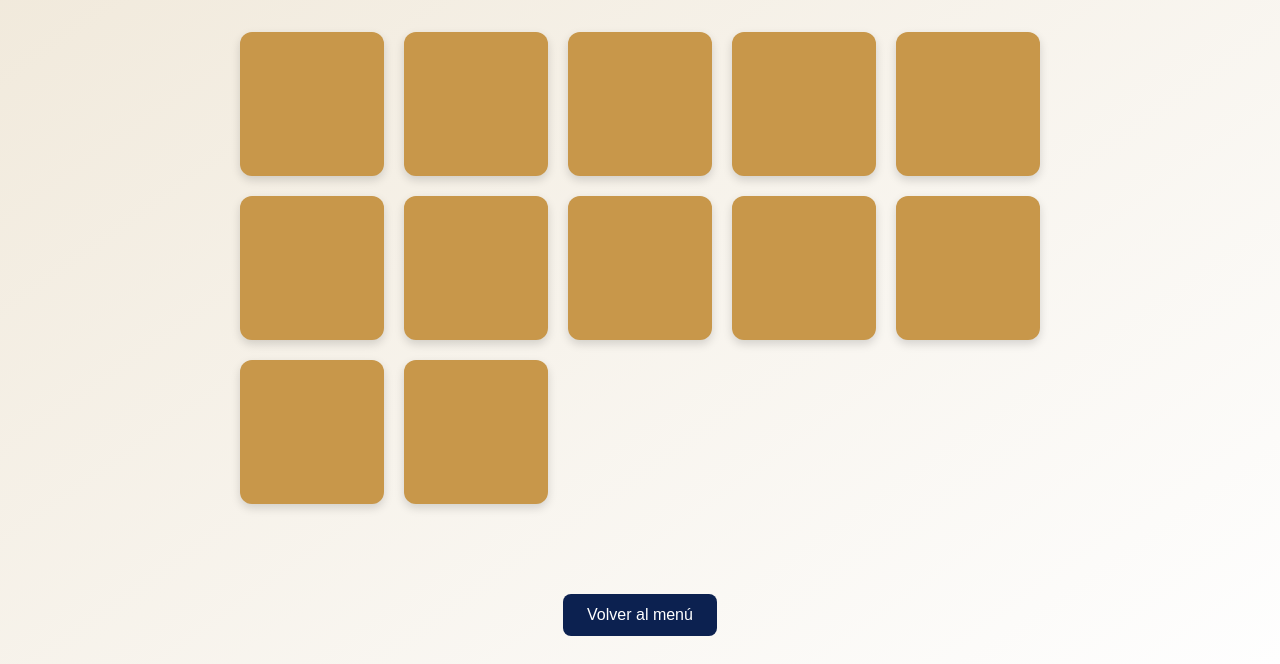
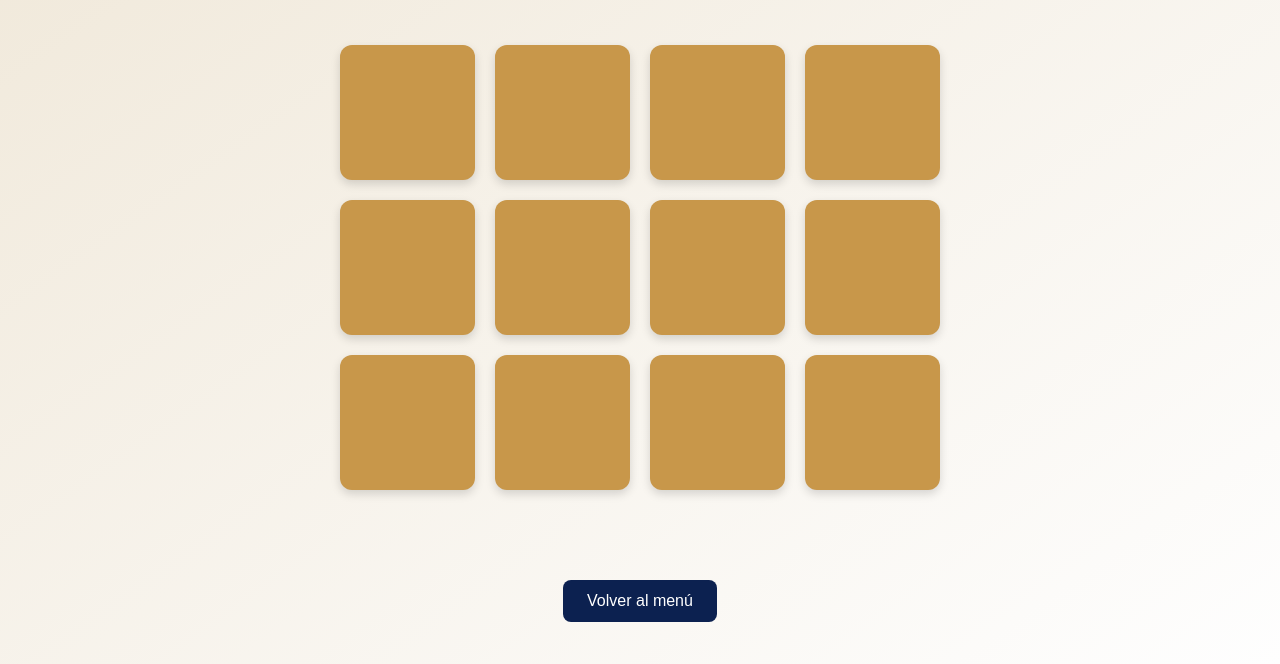
Before and after one commit to GastonCou/juego-siono, a plain HTML site: page memotest-catamarca.html in a window 1280 px wide. Shown: the part 136-800 px from the top of the page. Drawn offline with Linux system fonts and the light colour scheme.

Commit message:
Add files via upload

```diff
--- a/memotest-catamarca.html
+++ b/memotest-catamarca.html
@@ -26,10 +26,11 @@
 
     .grid {
       display: grid;
-      grid-template-columns: repeat(auto-fit, minmax(120px, 1fr));
+      grid-template-columns: repeat(4, 1fr);
+      grid-template-rows: repeat(3, 1fr);
       gap: 20px;
       padding: 40px;
-      max-width: 800px;
+      max-width: 600px;
       width: 100%;
       justify-items: center;
     }
```
